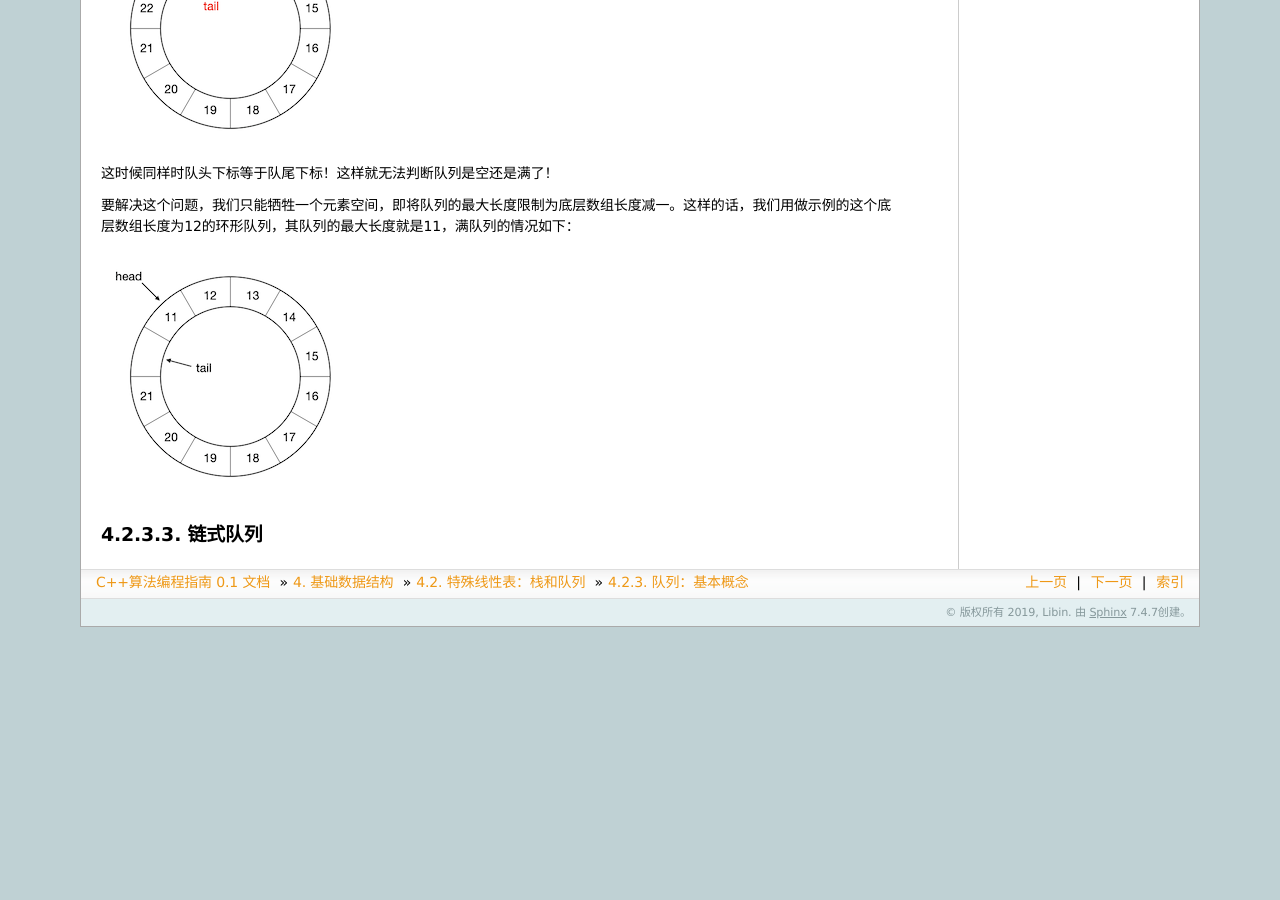
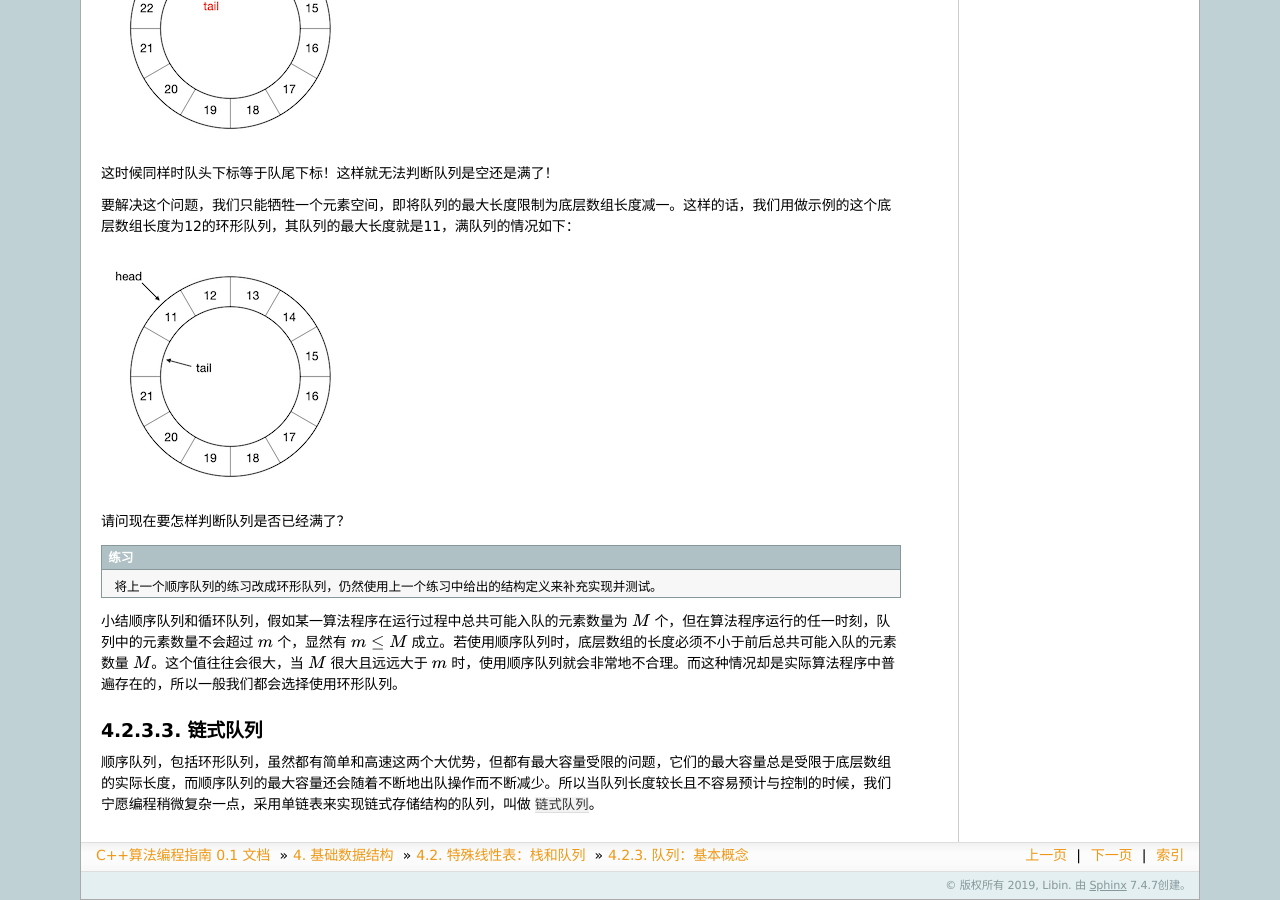
Before and after one commit to majorli/algo_guide, a Sphinx documentation site: the page built from source/ch03/sec02/323_queue_1.rst, in a window 1280 px wide and 900 px high, scrolled down 3650 px. Built offline with Sphinx 7.4.7, drawn with Linux system fonts in a browser that asks for light colours; formulas are drawn with MathJax 3; before the commit the page ends 4277 px from its top, so only the background shows below that.

Commit message:
20200625_2344draft_323_writing

```diff
--- a/source/ch03/sec02/323_queue_1.rst
+++ b/source/ch03/sec02/323_queue_1.rst
@@ -110,7 +110,15 @@
 
 .. image:: ../../images/323_queue_10.png
 
+请问现在要怎样判断队列是否已经满了？
 
+.. admonition:: 练习
+
+   将上一个顺序队列的练习改成环形队列，仍然使用上一个练习中给出的结构定义来补充实现并测试。
+
+小结顺序队列和循环队列，假如某一算法程序在运行过程中总共可能入队的元素数量为 :math:`M` 个，但在算法程序运行的任一时刻，队列中的元素数量不会超过 :math:`m` 个，显然有 :math:`m\le M` 成立。若使用顺序队列时，底层数组的长度必须不小于前后总共可能入队的元素数量 :math:`M`\ 。这个值往往会很大，当 :math:`M` 很大且远远大于 :math:`m` 时，使用顺序队列就会非常地不合理。而这种情况却是实际算法程序中普遍存在的，所以一般我们都会选择使用环形队列。
 
 链式队列
 ^^^^^^^^
+
+顺序队列，包括环形队列，虽然都有简单和高速这两个大优势，但都有最大容量受限的问题，它们的最大容量总是受限于底层数组的实际长度，而顺序队列的最大容量还会随着不断地出队操作而不断减少。所以当队列长度较长且不容易预计与控制的时候，我们宁愿编程稍微复杂一点，采用单链表来实现链式存储结构的队列，叫做 ``链式队列``\ 。
```
